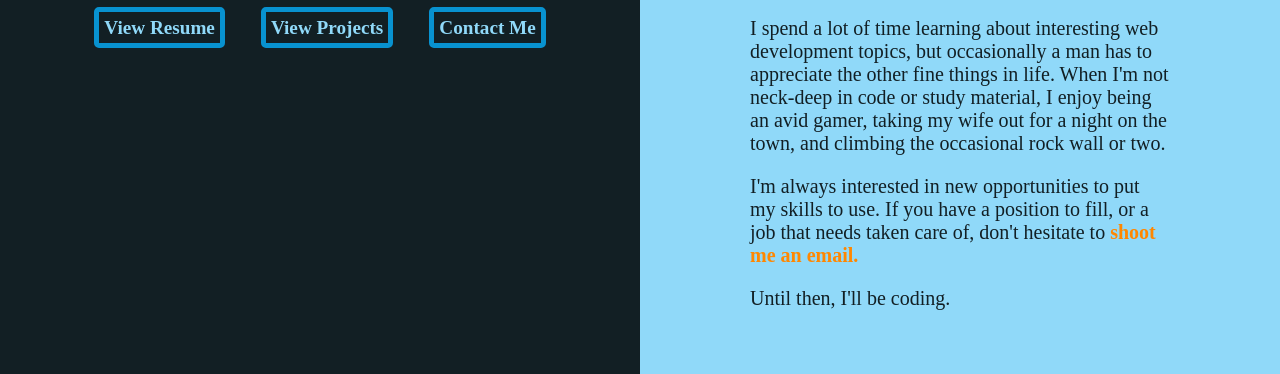
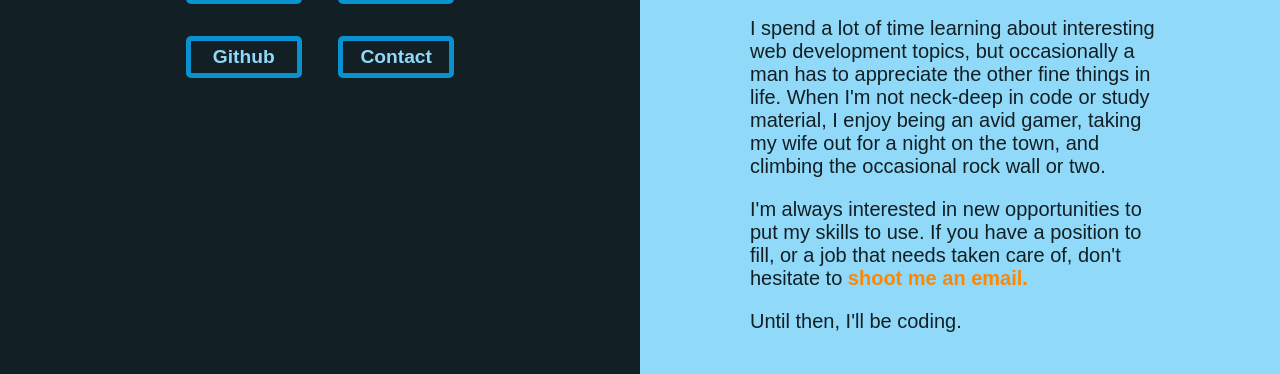
Before and after one commit to Daniel-Pierce-IV/Daniel-Pierce-IV.github.io, a website: page index.html in a window 1280 px wide. Shown: the part 426-800 px from the top of the page. Drawn offline with Linux system fonts and the light colour scheme.

Commit message:
Added github profile link to main page, changed styling

```diff
--- a/index.html
+++ b/index.html
@@ -3,6 +3,7 @@
 <head>
 	<title>Daniel Pierce IV</title>
 	<link rel="shortcut icon" type="text/css" href="images/Daniel-Pierce-IV-Webpage-Icon.png">
+	<link rel="stylesheet" type="text/css" href="css/normalize.css">
 	<link rel="stylesheet" type="text/css" href="css/main.css">
 </head>
 <body>
@@ -12,9 +13,12 @@
 			<h2>Front End Web Developer</h2>
 			<nav>
 				<ul>
-					<li><a href="files/Daniel-Pierce-IV-Resume.pdf">View Resume</a></li>
-					<li><a href="projects/projects.html">View Projects</a></li>
-					<li><a href="mailto:Admin@Daniel-Pierce-IV.com">Contact Me</a></li>
+					<li><a href="files/Daniel-Pierce-IV-Resume.pdf">Resume</a></li>
+					<li><a href="projects/projects.html">Projects</a></li>
+				</ul>
+				<ul>
+					<li><a href="https://github.com/Daniel-Pierce-IV">Github</a></li>
+					<li><a href="mailto:Admin@Daniel-Pierce-IV.com">Contact</a></li>
 				</ul>
 			</nav>
 		</header>
--- a/scss/_base.scss
+++ b/scss/_base.scss
@@ -29,10 +29,12 @@ nav{
 
 	ul{
 		list-style: none;
+		display: inline-block;
 		padding: 0;
+		margin: 0 0 2em 0;
 
 		li{
-			display: inline;
+			display: inline-block;
 			margin: 0 1em;
 		}
 	}
@@ -41,10 +43,13 @@ nav{
 		border: 5px solid $colorPrimary;
 		border-radius: 5px;
 		color: $colorPrimaryLight;
+		display: block;
 		font-size: 1.2em;
 		font-weight: bold;
 		padding: 5px;
 		margin: auto;
+		transition: color .75s, border-color .75s;
+		width: 5em;
 
 		&:hover{
 			border-color: $colorSecondary;
```
Also changed, not shown: css/main.css, css/normalize.css (added).
